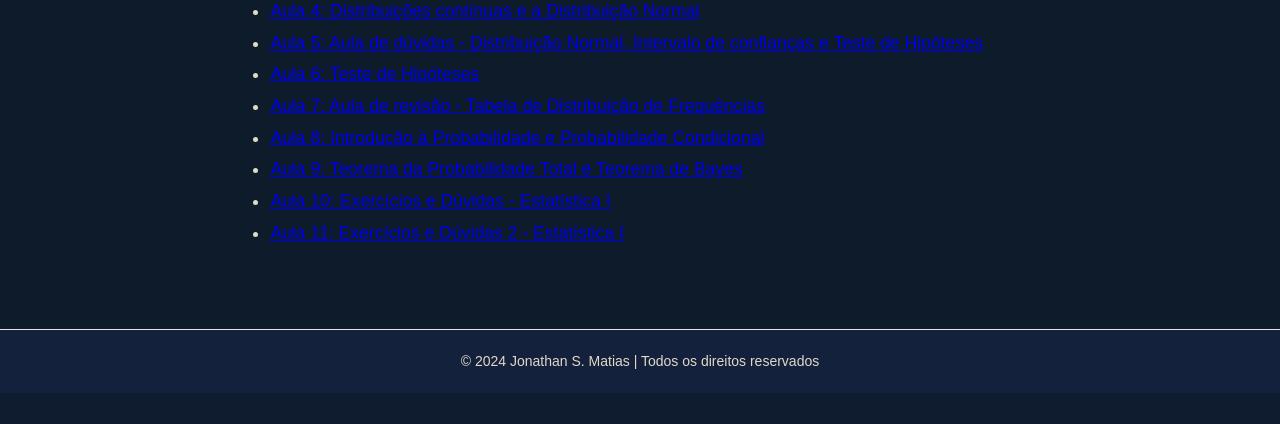
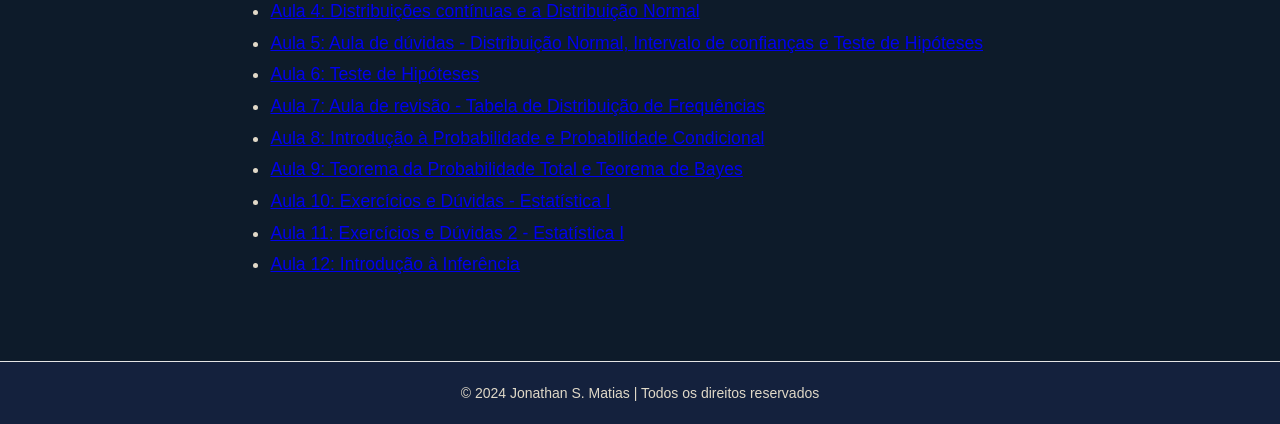
Before and after one commit to jonathanestatistica/webpage, a Flask app: page /videos/ in a window 1280 px wide. Shown: the part 567-991 px from the top of the page. Before the commit the page ends 960 px from the top, so only its background shows below. Run offline with Flask 3, Linux system fonts and the light colour scheme.

Commit message:
Add files via upload

```diff
--- a/templates/videos.html
+++ b/templates/videos.html
@@ -17,6 +17,7 @@
         <li><a href="https://www.youtube.com/watch?v=vamTsPBPQR4" target="_blank">Aula 9: Teorema da Probabilidade Total e Teorema de Bayes</a></li>
         <li><a href="https://www.youtube.com/watch?v=nRau0c4bDbY" target="_blank">Aula 10: Exercícios e Dúvidas - Estatística I</a></li>
         <li><a href="https://www.youtube.com/watch?v=255HqqkKn3A" target="_blank">Aula 11: Exercícios e Dúvidas 2 - Estatística I</a></li>
+        <li><a href="https://www.youtube.com/watch?v=GIwYeBqhnlY" target="_blank">Aula 12: Introdução à Inferência </a></li>
     </ul>
 </div>
 {% endblock %}
```
